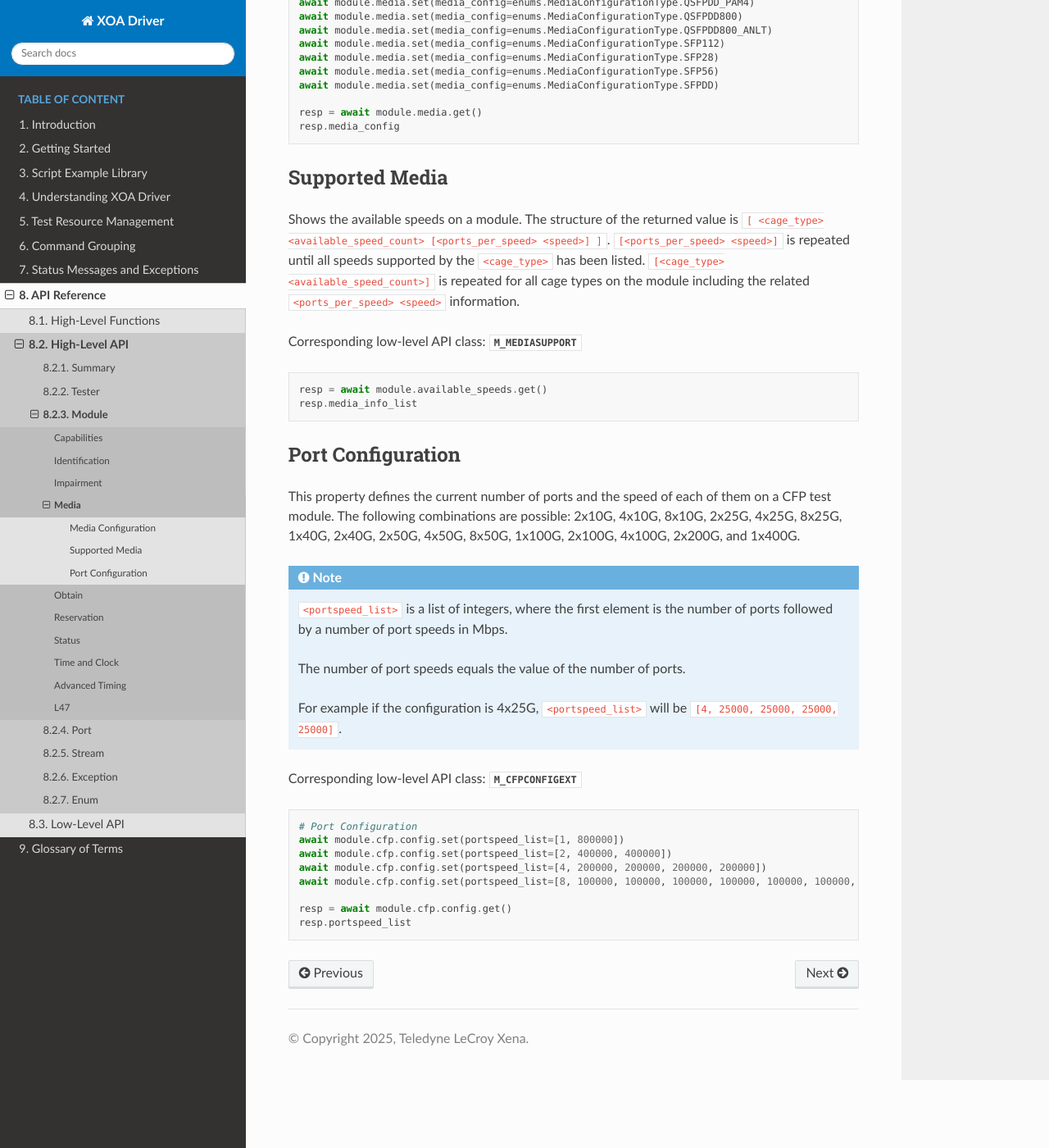
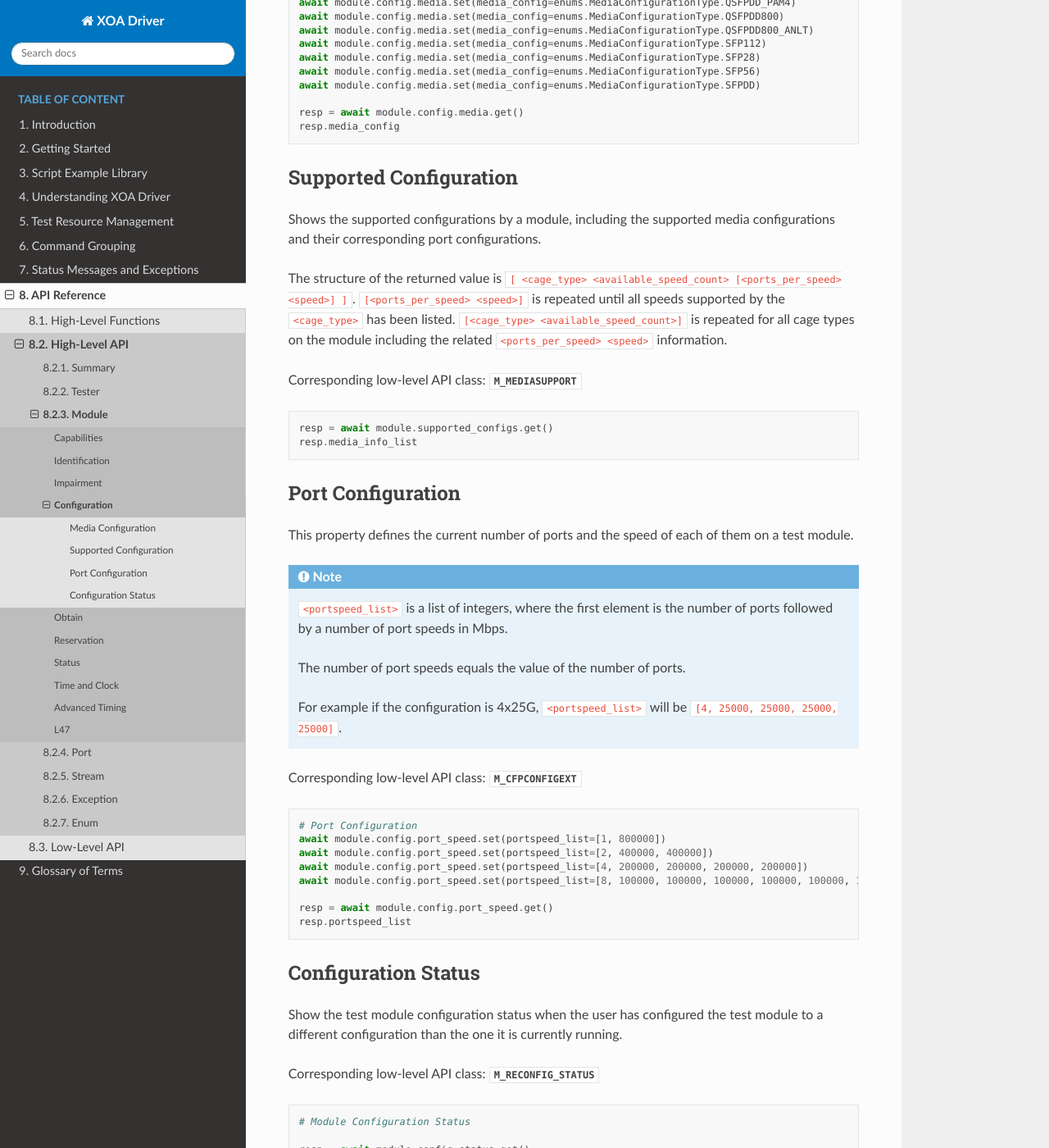
Before and after one commit to xenanetworks/tdl-xoa-driver, a Sphinx documentation site: the page built from docs/source/api_ref/hlapiv1/module/media.rst, in a window 1280 px wide and 1400 px high, scrolled down 591 px. Shown: the whole window at 82% size. Built offline with Sphinx 7.4.7 and the Read the Docs theme 3.1.0, drawn with Linux system fonts in a browser that asks for light colours; some of the changed text lies outside the part shown.

Commit message:
Add M_RECONFIG_STATUS in LLAPI and module.config.status.get in HLAPI + API change for module configuration

```diff
--- a/docs/source/api_ref/hlapiv1/module/media.rst
+++ b/docs/source/api_ref/hlapiv1/module/media.rst
@@ -1,4 +1,4 @@
-Media
+Configuration
 =========================
 
 Media Configuration
@@ -10,33 +10,35 @@ Corresponding low-level API class: :class:`~xoa_driver.internals.commands.m_comm
 .. code-block:: python
 
     # Media Configuration
-    await module.media.set(media_config=enums.MediaConfigurationType.BASE_T1)
-    await module.media.set(media_config=enums.MediaConfigurationType.BASE_T1S)
-    await module.media.set(media_config=enums.MediaConfigurationType.CFP)
-    await module.media.set(media_config=enums.MediaConfigurationType.CFP4)
-    await module.media.set(media_config=enums.MediaConfigurationType.CXP)
-    await module.media.set(media_config=enums.MediaConfigurationType.OSFP800)
-    await module.media.set(media_config=enums.MediaConfigurationType.OSFP800_ANLT)
-    await module.media.set(media_config=enums.MediaConfigurationType.QSFP112)
-    await module.media.set(media_config=enums.MediaConfigurationType.QSFP112_ANLT)
-    await module.media.set(media_config=enums.MediaConfigurationType.QSFP28_NRZ)
-    await module.media.set(media_config=enums.MediaConfigurationType.QSFP28_PAM4)
-    await module.media.set(media_config=enums.MediaConfigurationType.QSFP56_PAM4)
-    await module.media.set(media_config=enums.MediaConfigurationType.QSFPDD_NRZ)
-    await module.media.set(media_config=enums.MediaConfigurationType.QSFPDD_PAM4)
-    await module.media.set(media_config=enums.MediaConfigurationType.QSFPDD800)
-    await module.media.set(media_config=enums.MediaConfigurationType.QSFPDD800_ANLT)
-    await module.media.set(media_config=enums.MediaConfigurationType.SFP112)
-    await module.media.set(media_config=enums.MediaConfigurationType.SFP28)
-    await module.media.set(media_config=enums.MediaConfigurationType.SFP56)
-    await module.media.set(media_config=enums.MediaConfigurationType.SFPDD)
+    await module.config.media.set(media_config=enums.MediaConfigurationType.BASE_T1)
+    await module.config.media.set(media_config=enums.MediaConfigurationType.BASE_T1S)
+    await module.config.media.set(media_config=enums.MediaConfigurationType.CFP)
+    await module.config.media.set(media_config=enums.MediaConfigurationType.CFP4)
+    await module.config.media.set(media_config=enums.MediaConfigurationType.CXP)
+    await module.config.media.set(media_config=enums.MediaConfigurationType.OSFP800)
+    await module.config.media.set(media_config=enums.MediaConfigurationType.OSFP800_ANLT)
+    await module.config.media.set(media_config=enums.MediaConfigurationType.QSFP112)
+    await module.config.media.set(media_config=enums.MediaConfigurationType.QSFP112_ANLT)
+    await module.config.media.set(media_config=enums.MediaConfigurationType.QSFP28_NRZ)
+    await module.config.media.set(media_config=enums.MediaConfigurationType.QSFP28_PAM4)
+    await module.config.media.set(media_config=enums.MediaConfigurationType.QSFP56_PAM4)
+    await module.config.media.set(media_config=enums.MediaConfigurationType.QSFPDD_NRZ)
+    await module.config.media.set(media_config=enums.MediaConfigurationType.QSFPDD_PAM4)
+    await module.config.media.set(media_config=enums.MediaConfigurationType.QSFPDD800)
+    await module.config.media.set(media_config=enums.MediaConfigurationType.QSFPDD800_ANLT)
+    await module.config.media.set(media_config=enums.MediaConfigurationType.SFP112)
+    await module.config.media.set(media_config=enums.MediaConfigurationType.SFP28)
+    await module.config.media.set(media_config=enums.MediaConfigurationType.SFP56)
+    await module.config.media.set(media_config=enums.MediaConfigurationType.SFPDD)
 
-    resp = await module.media.get()
+    resp = await module.config.media.get()
     resp.media_config
 
-Supported Media
----------------
-Shows the available speeds on a module. The structure of the returned value is
+Supported Configuration
+------------------------
+Shows the supported configurations by a module, including the supported media configurations and their corresponding port configurations.
+
+The structure of the returned value is
 ``[ <cage_type> <available_speed_count> [<ports_per_speed> <speed>] ]``.
 ``[<ports_per_speed> <speed>]`` is repeated until all speeds supported by the ``<cage_type>`` has been listed.
 ``[<cage_type> <available_speed_count>]`` is repeated for all cage types on the module including the related ``<ports_per_speed> <speed>`` information.
@@ -45,15 +47,14 @@ Corresponding low-level API class: :class:`~xoa_driver.internals.commands.m_comm
 
 .. code-block:: python
 
-    resp = await module.available_speeds.get()
+    resp = await module.supported_configs.get()
     resp.media_info_list
 
 
 Port Configuration
 ------------------
 This property defines the current number of ports and the speed of each of them
-on a CFP test module. The following combinations are possible: 2x10G, 4x10G, 8x10G,
-2x25G, 4x25G, 8x25G, 1x40G, 2x40G, 2x50G, 4x50G, 8x50G, 1x100G, 2x100G, 4x100G, 2x200G, and 1x400G.
+on a test module.
 
 .. note::
 
@@ -68,10 +69,25 @@ Corresponding low-level API class: :class:`~xoa_driver.internals.commands.m_comm
 .. code-block:: python
 
     # Port Configuration
-    await module.cfp.config.set(portspeed_list=[1, 800000])
-    await module.cfp.config.set(portspeed_list=[2, 400000, 400000])
-    await module.cfp.config.set(portspeed_list=[4, 200000, 200000, 200000, 200000])
-    await module.cfp.config.set(portspeed_list=[8, 100000, 100000, 100000, 100000, 100000, 100000, 100000, 100000])
+    await module.config.port_speed.set(portspeed_list=[1, 800000])
+    await module.config.port_speed.set(portspeed_list=[2, 400000, 400000])
+    await module.config.port_speed.set(portspeed_list=[4, 200000, 200000, 200000, 200000])
+    await module.config.port_speed.set(portspeed_list=[8, 100000, 100000, 100000, 100000, 100000, 100000, 100000, 100000])
 
-    resp = await module.cfp.config.get()
+    resp = await module.config.port_speed.get()
     resp.portspeed_list
+
+
+Configuration Status
+--------------------
+Show the test module configuration status when the user has configured the test module to a different configuration than the one it is currently running.
+
+Corresponding low-level API class: :class:`~xoa_driver.internals.commands.m_commands.M_RECONFIG_STATUS`
+
+.. code-block:: python
+
+    # Module Configuration Status
+
+    resp = await module.config.status.get()
+    resp.status
+    resp.progress
--- a/docs/source/api_ref/hlapiv1/summary.py
+++ b/docs/source/api_ref/hlapiv1/summary.py
@@ -265,41 +265,41 @@ async def my_awesome_func(stop_event: asyncio.Event):
     resp.temperature
 
     # Media Configuration
-    await module.media.set(media_config=enums.MediaConfigurationType.BASE_T1)
-    await module.media.set(media_config=enums.MediaConfigurationType.BASE_T1S)
-    await module.media.set(media_config=enums.MediaConfigurationType.CFP)
-    await module.media.set(media_config=enums.MediaConfigurationType.CFP4)
-    await module.media.set(media_config=enums.MediaConfigurationType.CXP)
-    await module.media.set(media_config=enums.MediaConfigurationType.OSFP800)
-    await module.media.set(media_config=enums.MediaConfigurationType.OSFP800_ANLT)
-    await module.media.set(media_config=enums.MediaConfigurationType.QSFP112)
-    await module.media.set(media_config=enums.MediaConfigurationType.QSFP112_ANLT)
-    await module.media.set(media_config=enums.MediaConfigurationType.QSFP28_NRZ)
-    await module.media.set(media_config=enums.MediaConfigurationType.QSFP28_PAM4)
-    await module.media.set(media_config=enums.MediaConfigurationType.QSFP56_PAM4)
-    await module.media.set(media_config=enums.MediaConfigurationType.QSFPDD_NRZ)
-    await module.media.set(media_config=enums.MediaConfigurationType.QSFPDD_PAM4)
-    await module.media.set(media_config=enums.MediaConfigurationType.QSFPDD800)
-    await module.media.set(media_config=enums.MediaConfigurationType.QSFPDD800_ANLT)
-    await module.media.set(media_config=enums.MediaConfigurationType.SFP112)
-    await module.media.set(media_config=enums.MediaConfigurationType.SFP28)
-    await module.media.set(media_config=enums.MediaConfigurationType.SFP56)
-    await module.media.set(media_config=enums.MediaConfigurationType.SFPDD)
-
-    resp = await module.media.get()
+    await module.config.media.set(media_config=enums.MediaConfigurationType.BASE_T1)
+    await module.config.media.set(media_config=enums.MediaConfigurationType.BASE_T1S)
+    await module.config.media.set(media_config=enums.MediaConfigurationType.CFP)
+    await module.config.media.set(media_config=enums.MediaConfigurationType.CFP4)
+    await module.config.media.set(media_config=enums.MediaConfigurationType.CXP)
+    await module.config.media.set(media_config=enums.MediaConfigurationType.OSFP800)
+    await module.config.media.set(media_config=enums.MediaConfigurationType.OSFP800_ANLT)
+    await module.config.media.set(media_config=enums.MediaConfigurationType.QSFP112)
+    await module.config.media.set(media_config=enums.MediaConfigurationType.QSFP112_ANLT)
+    await module.config.media.set(media_config=enums.MediaConfigurationType.QSFP28_NRZ)
+    await module.config.media.set(media_config=enums.MediaConfigurationType.QSFP28_PAM4)
+    await module.config.media.set(media_config=enums.MediaConfigurationType.QSFP56_PAM4)
+    await module.config.media.set(media_config=enums.MediaConfigurationType.QSFPDD_NRZ)
+    await module.config.media.set(media_config=enums.MediaConfigurationType.QSFPDD_PAM4)
+    await module.config.media.set(media_config=enums.MediaConfigurationType.QSFPDD800)
+    await module.config.media.set(media_config=enums.MediaConfigurationType.QSFPDD800_ANLT)
+    await module.config.media.set(media_config=enums.MediaConfigurationType.SFP112)
+    await module.config.media.set(media_config=enums.MediaConfigurationType.SFP28)
+    await module.config.media.set(media_config=enums.MediaConfigurationType.SFP56)
+    await module.config.media.set(media_config=enums.MediaConfigurationType.SFPDD)
+
+    resp = await module.config.media.get()
     resp.media_config
 
     # Supported Media
-    resp = await module.available_speeds.get()
+    resp = await module.supported_configs.get()
     resp.media_info_list
 
     # Port Configuration
-    await module.cfp.config.set(portspeed_list=[1, 800000])
-    await module.cfp.config.set(portspeed_list=[2, 400000, 400000])
-    await module.cfp.config.set(portspeed_list=[4, 200000, 200000, 200000, 200000])
-    await module.cfp.config.set(portspeed_list=[8, 100000, 100000, 100000, 100000, 100000, 100000, 100000, 100000])
-
-    resp = await module.cfp.config.get()
+    await module.config.port_speed.set(portspeed_list=[1, 800000])
+    await module.config.port_speed.set(portspeed_list=[2, 400000, 400000])
+    await module.config.port_speed.set(portspeed_list=[4, 200000, 200000, 200000, 200000])
+    await module.config.port_speed.set(portspeed_list=[8, 100000, 100000, 100000, 100000, 100000, 100000, 100000, 100000])
+
+    resp = await module.config.port_speed.get()
     resp.portspeed_list
 
     # Reservation
@@ -1702,63 +1702,63 @@ async def my_awesome_func(stop_event: asyncio.Event):
     #################################################
 
     # PRBS Configuration
-    await port.serdes[0].prbs.config.type.set(
+    await port.serdes[0].prbs.control.set(
         prbs_inserted_type=enums.PRBSInsertedType.PHY_LINE,
         polynomial=enums.PRBSPolynomial.PRBS7,
         invert=enums.PRBSInvertState.NON_INVERTED,
         statistics_mode=enums.PRBSStatisticsMode.ACCUMULATIVE)
-    await port.serdes[0].prbs.config.type.set(
+    await port.serdes[0].prbs.control.set(
         prbs_inserted_type=enums.PRBSInsertedType.CAUI_VIRTUAL,
         polynomial=enums.PRBSPolynomial.PRBS9,
         invert=enums.PRBSInvertState.NON_INVERTED,
         statistics_mode=enums.PRBSStatisticsMode.PERSECOND)
-    await port.serdes[0].prbs.config.type.set(
+    await port.serdes[0].prbs.control.set(
         prbs_inserted_type=enums.PRBSInsertedType.PHY_LINE,
         polynomial=enums.PRBSPolynomial.PRBS10,
         invert=enums.PRBSInvertState.NON_INVERTED,
         statistics_mode=enums.PRBSStatisticsMode.ACCUMULATIVE)
-    await port.serdes[0].prbs.config.type.set(
+    await port.serdes[0].prbs.control.set(
         prbs_inserted_type=enums.PRBSInsertedType.PHY_LINE,
         polynomial=enums.PRBSPolynomial.PRBS11,
         invert=enums.PRBSInvertState.NON_INVERTED,
         statistics_mode=enums.PRBSStatisticsMode.ACCUMULATIVE)
-    await port.serdes[0].prbs.config.type.set(
+    await port.serdes[0].prbs.control.set(
         prbs_inserted_type=enums.PRBSInsertedType.PHY_LINE,
         polynomial=enums.PRBSPolynomial.PRBS13,
         invert=enums.PRBSInvertState.NON_INVERTED,
         statistics_mode=enums.PRBSStatisticsMode.ACCUMULATIVE)
-    await port.serdes[0].prbs.config.type.set(
+    await port.serdes[0].prbs.control.set(
         prbs_inserted_type=enums.PRBSInsertedType.PHY_LINE,
         polynomial=enums.PRBSPolynomial.PRBS15,
         invert=enums.PRBSInvertState.NON_INVERTED,
         statistics_mode=enums.PRBSStatisticsMode.ACCUMULATIVE)
-    await port.serdes[0].prbs.config.type.set(
+    await port.serdes[0].prbs.control.set(
         prbs_inserted_type=enums.PRBSInsertedType.PHY_LINE,
         polynomial=enums.PRBSPolynomial.PRBS20,
         invert=enums.PRBSInvertState.NON_INVERTED,
         statistics_mode=enums.PRBSStatisticsMode.ACCUMULATIVE)
-    await port.serdes[0].prbs.config.type.set(
+    await port.serdes[0].prbs.control.set(
         prbs_inserted_type=enums.PRBSInsertedType.PHY_LINE,
         polynomial=enums.PRBSPolynomial.PRBS23,
         invert=enums.PRBSInvertState.NON_INVERTED,
         statistics_mode=enums.PRBSStatisticsMode.ACCUMULATIVE)
-    await port.serdes[0].prbs.config.type.set(
+    await port.serdes[0].prbs.control.set(
         prbs_inserted_type=enums.PRBSInsertedType.PHY_LINE,
         polynomial=enums.PRBSPolynomial.PRBS31,
         invert=enums.PRBSInvertState.NON_INVERTED,
         statistics_mode=enums.PRBSStatisticsMode.ACCUMULATIVE)
-    await port.serdes[0].prbs.config.type.set(
+    await port.serdes[0].prbs.control.set(
         prbs_inserted_type=enums.PRBSInsertedType.PHY_LINE,
         polynomial=enums.PRBSPolynomial.PRBS49,
         invert=enums.PRBSInvertState.NON_INVERTED,
         statistics_mode=enums.PRBSStatisticsMode.ACCUMULATIVE)
-    await port.serdes[0].prbs.config.type.set(
+    await port.serdes[0].prbs.control.set(
         prbs_inserted_type=enums.PRBSInsertedType.PHY_LINE,
         polynomial=enums.PRBSPolynomial.PRBS58,
         invert=enums.PRBSInvertState.NON_INVERTED,
         statistics_mode=enums.PRBSStatisticsMode.ACCUMULATIVE)
 
-    resp = await port.serdes[0].prbs.config.type.get()
+    resp = await port.serdes[0].prbs.control.get()
     resp.prbs_inserted_type
     resp.polynomial
     resp.invert
@@ -2624,7 +2624,8 @@ async def my_awesome_func(stop_event: asyncio.Event):
         )
 
         resp = await flow.latency_range.get()
-        resp.
+        resp.min
+        resp.max
 
 
         # Poisson distribution for impairment Latency & Jitter
--- a/docs/source/api_ref/hlfunc/mgmt/index.rst
+++ b/docs/source/api_ref/hlfunc/mgmt/index.rst
@@ -29,6 +29,8 @@
 
 .. autofunction:: get_module_supported_media
 
+.. autofunction:: set_module_config
+
 .. autofunction:: set_module_media_config
 
 .. autofunction:: set_module_port_config
--- a/xoa_driver/__init__.py
+++ b/xoa_driver/__init__.py
@@ -1,2 +1,2 @@
-__version__ = "1.2.1"
+__version__ = "1.2.2"
 __short_version__ = "1.2"
```
Also changed, not shown: 8 other files.
